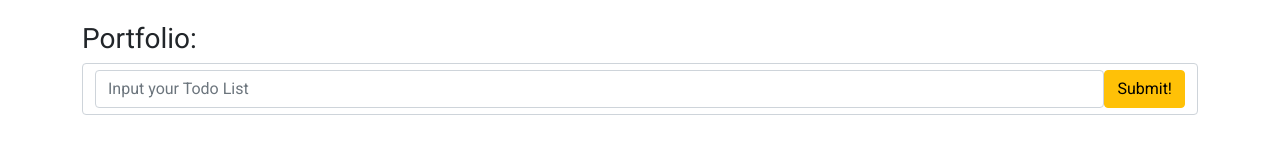
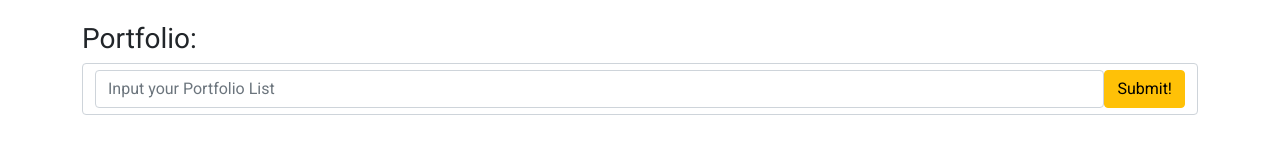
Before and after one commit to emotifs/open-edu, a React (Create React App) app: page /portfolio in a window 1280 px wide. Shown: the part 440-594 px from the top of the page. Built offline with nearby package versions, Linux system fonts and the light colour scheme.

Commit message:
Update ToDo.js

```diff
--- a/src/projects/ToDo.js
+++ b/src/projects/ToDo.js
@@ -69,7 +69,7 @@ function ToDo() {
 
         <h3>Portfolio:</h3>
         <div className="form-control">
-          <input type="text" className="grocery form-control" placeholder="Input your Todo List" value={name} onChange={(e) => setName(e.target.value)} />
+          <input type="text" className="grocery form-control" placeholder="Input your Portfolio List" value={name} onChange={(e) => setName(e.target.value)} />
           <button type="submit" className="submit-btn btn btn-warning ">
             {isEditing ? "edit" : "Submit!"}
           </button>
```
